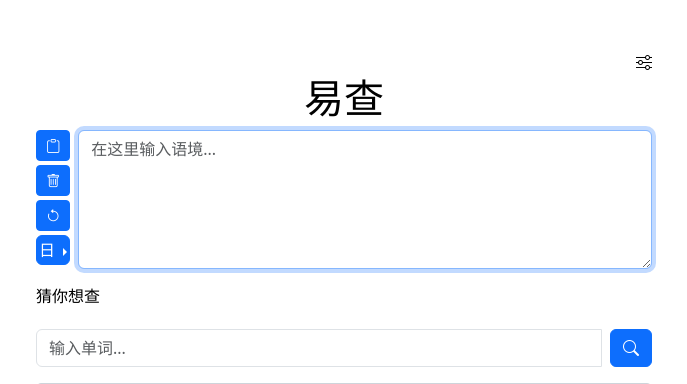
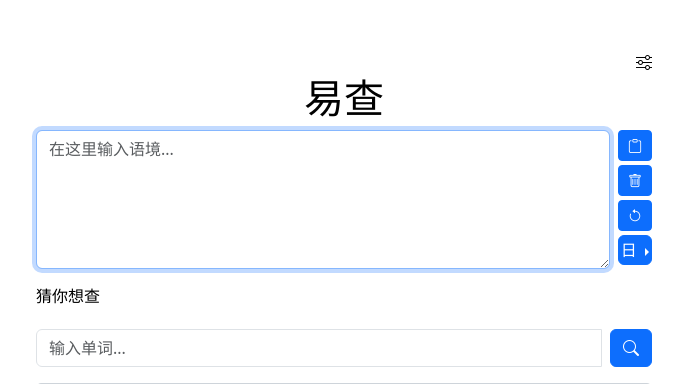
Before and after one commit to NoHeartPen/dev-easysearch-web, a Flask app: page / in a window 1280 px wide. Shown: the top 384 px of the page, without its empty margins (296-983 px from the left). Run offline with Flask 3, Linux system fonts and the light colour scheme; style sheets or scripts are compiled from the project's sources.

Commit message:
feat(index): 调整界面按钮

```diff
--- a/templates/index.html
+++ b/templates/index.html
@@ -61,7 +61,9 @@
 
     <div class="form-group d-flex">
         <label for="contextInput"></label>
-        <div class="d-flex flex-column me-2">
+        <textarea class="form-control" id="contextInput" placeholder="在这里输入语境..." rows="3"
+                  autocomplete="off"></textarea>
+        <div class="d-flex flex-column ms-2">
             <button id="pasteButton" class="btn btn-primary btn-sm mb-1"><i class="bi bi-clipboard"></i></button>
             <button id="clearButton" class="btn btn-primary btn-sm mb-1"><i class="bi bi-trash"></i></button>
             <button id="undoButton" class="btn btn-primary btn-sm mb-1"><i class="bi bi-arrow-counterclockwise"></i>
@@ -76,8 +78,6 @@
                 </ul>
             </div>
         </div>
-        <textarea class="form-control" id="contextInput" placeholder="在这里输入语境..." rows="3"
-                  autocomplete="off"></textarea>
     </div>
     <div class="form-group mt-2">
         <div class="d-flex align-items-center flex-wrap gap-1
```
